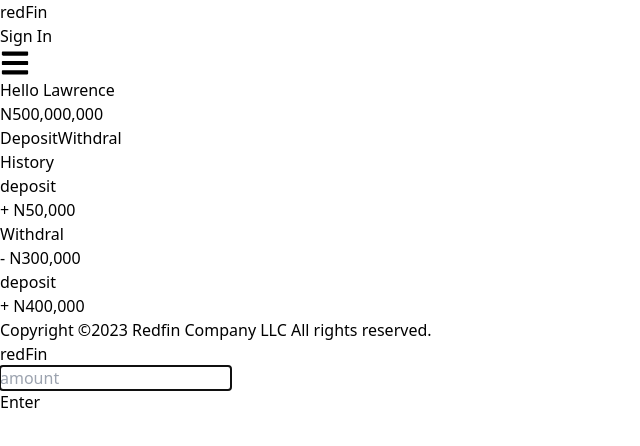
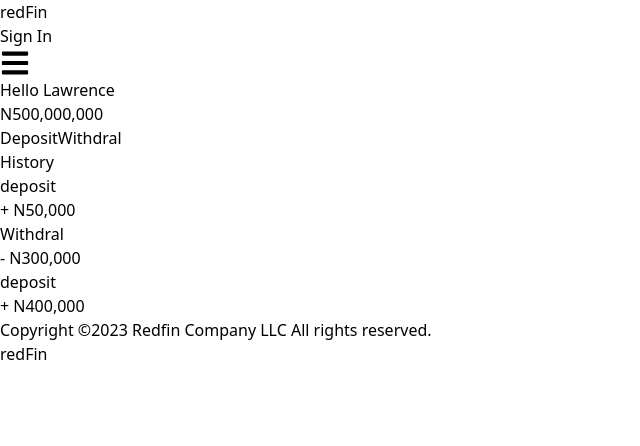
Before and after one commit to Alfredosang/redfin-demo, a React (Vite) app: page /Transactionpage in a window 1280 px wide. Shown: the top 446 px of the page, without its empty margins (0-640 px from the left). Built offline with nearby package versions, Linux system fonts and the light colour scheme.

Commit message:
modal state update

```diff
--- a/src/pages/Transactionpage.tsx
+++ b/src/pages/Transactionpage.tsx
@@ -3,7 +3,7 @@ import { Fragment, useState } from 'react'
 
 const Transactionpage = () => {
 
-    let [isOpen, setIsOpen] = useState(true)
+    let [isOpen, setIsOpen] = useState(false)
 
     function closeModal() {
         setIsOpen(false)
```
